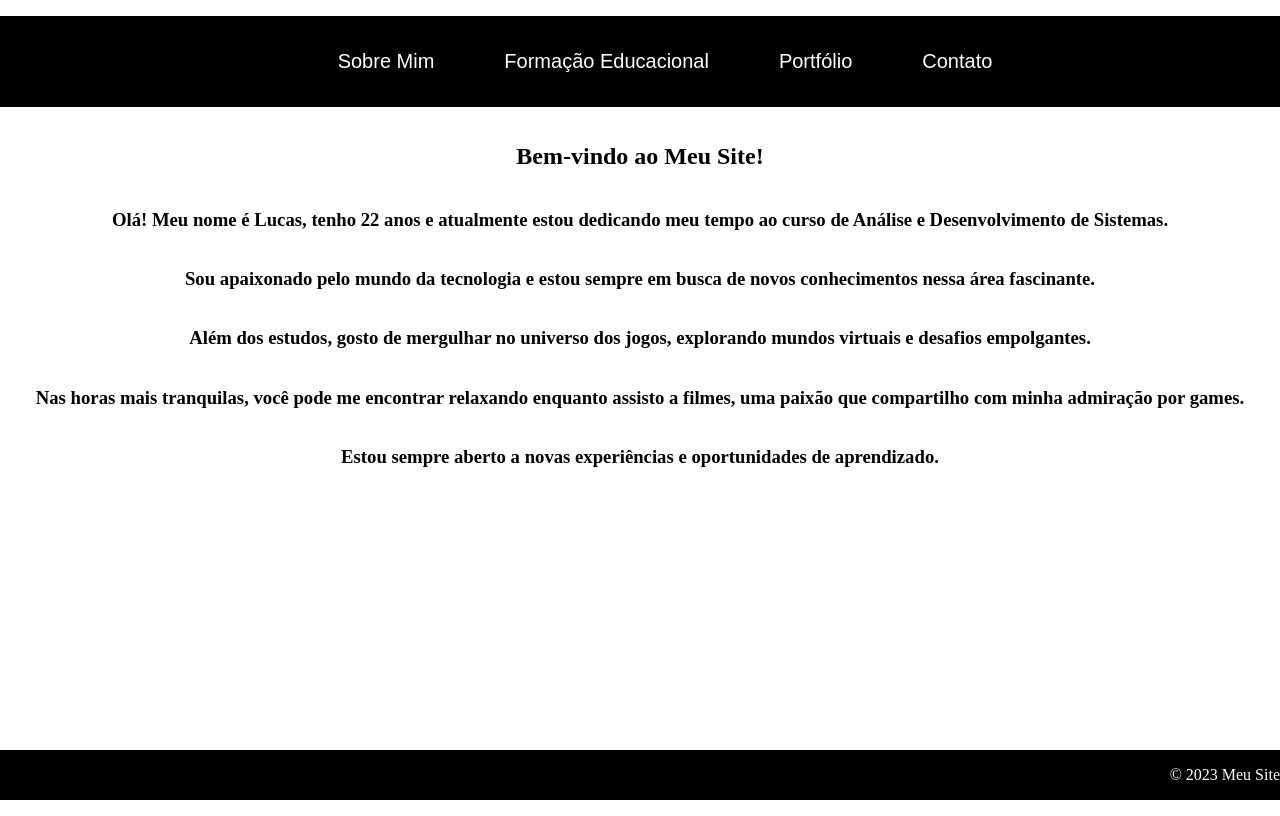
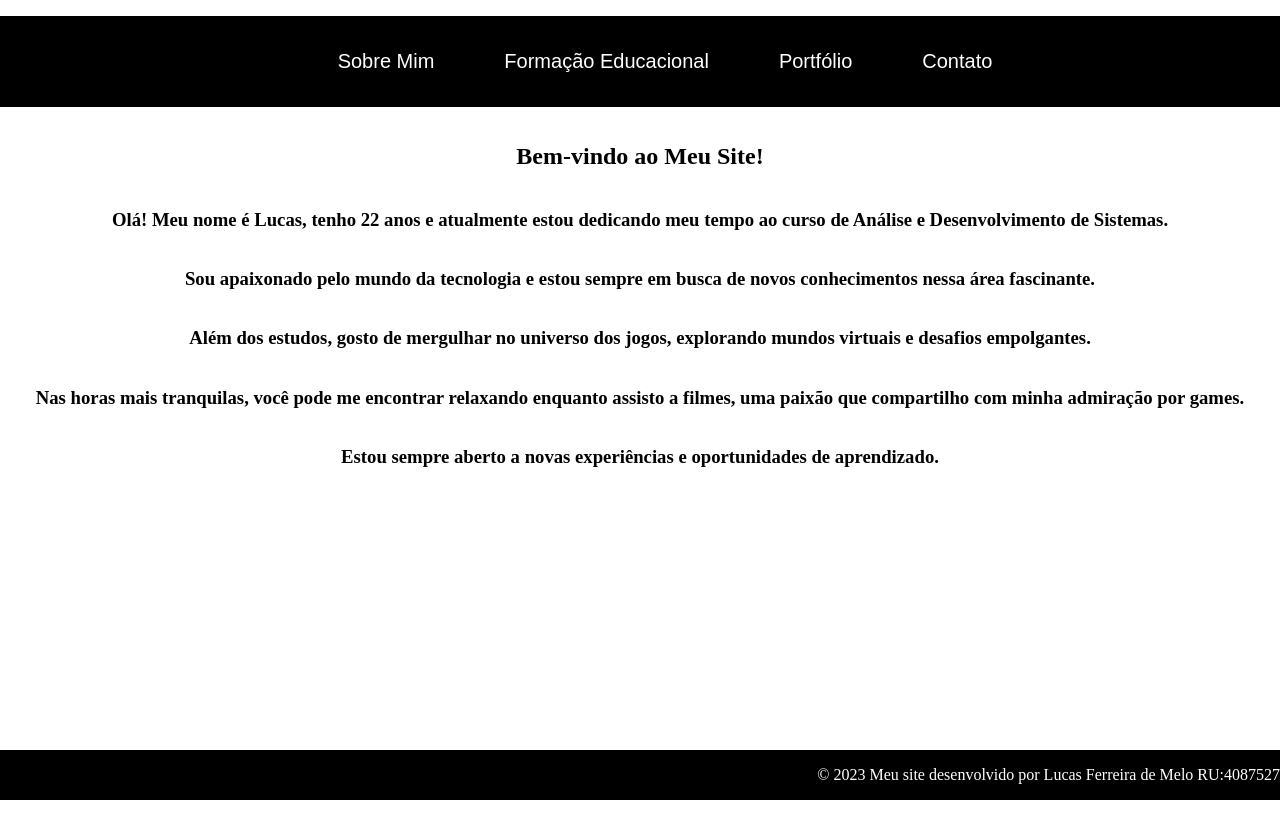
Before and after one commit to arcuirurainbow/TrabalhoUninter, a plain HTML site: page index.html in a window 1280 px wide. Drawn offline with Linux system fonts and the light colour scheme.

Commit message:
change footer

```diff
--- a/index.html
+++ b/index.html
@@ -24,7 +24,7 @@
     </section>
 
     <footer>
-        <p>&copy; 2023 Meu Site</p>
+        <p>&copy; 2023 Meu site desenvolvido por Lucas Ferreira de Melo   RU:4087527</p>
     </footer>
 
     <script src="js/index.js"></script>
```
